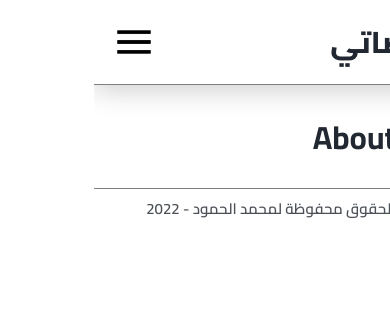
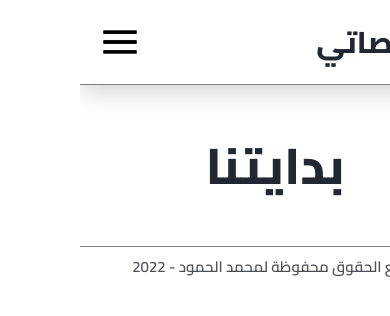
Before and after one commit to evu0/prevention, a Next.js app: page /about in a window 390 px wide. Shown: the top 316 px of the page. Built offline with nearby package versions, Linux system fonts and the light colour scheme.

Commit message:
without story

```diff
--- a/pages/about.jsx
+++ b/pages/about.jsx
@@ -1,7 +1,27 @@
+import styles from '../styles/About.module.css'
+
 const About = () => {
     return (
         <>
-        <h1>About Page</h1>
+        <div className={styles.container}>
+
+            <div className={styles.story}>
+                <h1 className={styles.title}>
+                    بدايتنا
+                    {/* transparent and takes the color of the image */}
+                </h1>
+                <div className={styles.storytext}>
+                    {/* <p>
+                        بدأت قصة تطبيق كشوفاتي في عيادات مستشفى طب الأسرة والمجتمع في جامعة الإمام عبدالرحمن بن فيصل،
+                        حيث ألهمتني زيارات المراجعين بأهمية وجود ثقافة عن الفحوصات المتطلبة على أفراد المجتمع،
+                        لاحظت بأن العديد من المراجعين يتم تشخيصهم بأمراض مزمنة بعد مكوثها في إجسادهم لفترة تسمح لها بإلحاق أضرار هم في غنى عنها،
+                        فكم هي أخبار مؤسفة خصوصًا عند معرفة أن كل ذلك كان بالإمكان تجنبه لو أنهم قد تم تشخيصهم مسبقًا.
+                        وعند الحديث عن التثقيف، يستوحي في بالي الأركان التوعوية البدائية المليئة بالملل، فهل يمكننا أيصال المعلومة بشكل أسهل وأمتع؟
+                        وهنا بدأت بتكوين هذا التطبيق، ليكون وسيلة مساعدة لنشر الوعي وبناء مجتمع صحي.
+                    </p> */}
+                </div>
+            </div>
+        </div>
         </>
     );
 }
--- a/pages/consent.jsx
+++ b/pages/consent.jsx
@@ -18,7 +18,7 @@ const Consent = () => {
             <form onSubmit={handleSubmit} className={styles.container}>
                 <div className={styles.card}>
                     <div className={styles.title}>
-                        <span>شروط الإستخدام</span>
+                        <span>ملاحظة</span>
                     </div>
                     <div className={styles.content}>
                         <span>
--- a/pages/index.jsx
+++ b/pages/index.jsx
@@ -17,10 +17,10 @@ export default function Home() {
       <div className={styles.right}>
         <Land
           title="أهلا بك في فحوصاتي"
-          description='لكن لا بد أن أوضح لك أن كل هذه الأفكار المغلوطة حول استنكار  النشوة وتمجيد الألم نشأت بالفعل، وسأعرض لك التفاصيل لتكتشف حقيقة وأساس تلك السعادة البشرية، فلا أحد يرفض أو يكره أو يتجنب الشعور بالسعادة، ولكن بفضل هؤلاء الأشخاص الذين لا يدركون بأن السعادة لا بد أن نستشعرها بصورة عقلانية.'
-        />
+          description="أول تطبيق عربي غير ربحي يهدف لتعزيز الصحة عبر التثقيف بأهمية الفحوصات الموصى بها لأفراد المجتمع بأسلوب يتميز بتبسيط المعلومات المقدمة مع الحفاظ على دقتها العلمية"
+          />
         <button onClick={handleClick} className={styles.start}>
-          أبدا الخدمة
+          ابدأ الخدمة
         </button>
       </div>
       <div className={styles.left}>
--- /dev/null
+++ b/styles/About.module.css
@@ -0,0 +1,38 @@
+.container{
+    height: 85vh;
+    display: flex;
+    flex-direction: column;
+}
+
+.story{
+    flex: 1;
+    height: 100%;
+    display: flex;
+    flex-direction: column;
+    align-items: center;
+}
+
+.difference{
+    flex: 1;
+}
+
+.title{
+    /* 3rem for mobile */
+    font-size: 50px;
+    font-weight: 800;
+    /* color: #fff; */
+    mix-blend-mode: overlay;
+}
+
+.storytext{
+    font-size: 20px;
+    font-weight: 400;
+    text-align: center;
+    mix-blend-mode: overlay;
+}
+
+@media screen and (max-width: 900px){
+    .container{
+        height: auto;
+    }
+}
--- a/styles/Navbar.module.css
+++ b/styles/Navbar.module.css
@@ -10,6 +10,7 @@
   -moz-box-shadow: 0px 5px 28px 0px rgba(0, 0, 0, 0.2);
   z-index: 100;
   min-height: 10vh;
+  max-height: 10vh;
   overflow: hidden;
 }
 
@@ -54,7 +55,7 @@
   display: flex;
   flex-direction: column;
   width: 100vw;
-  z-index: 1;
+  z-index: 0;
   overflow: hidden;
 }
 
```
Also changed, not shown: database/PrevDB.js (+9 -9 lines).
